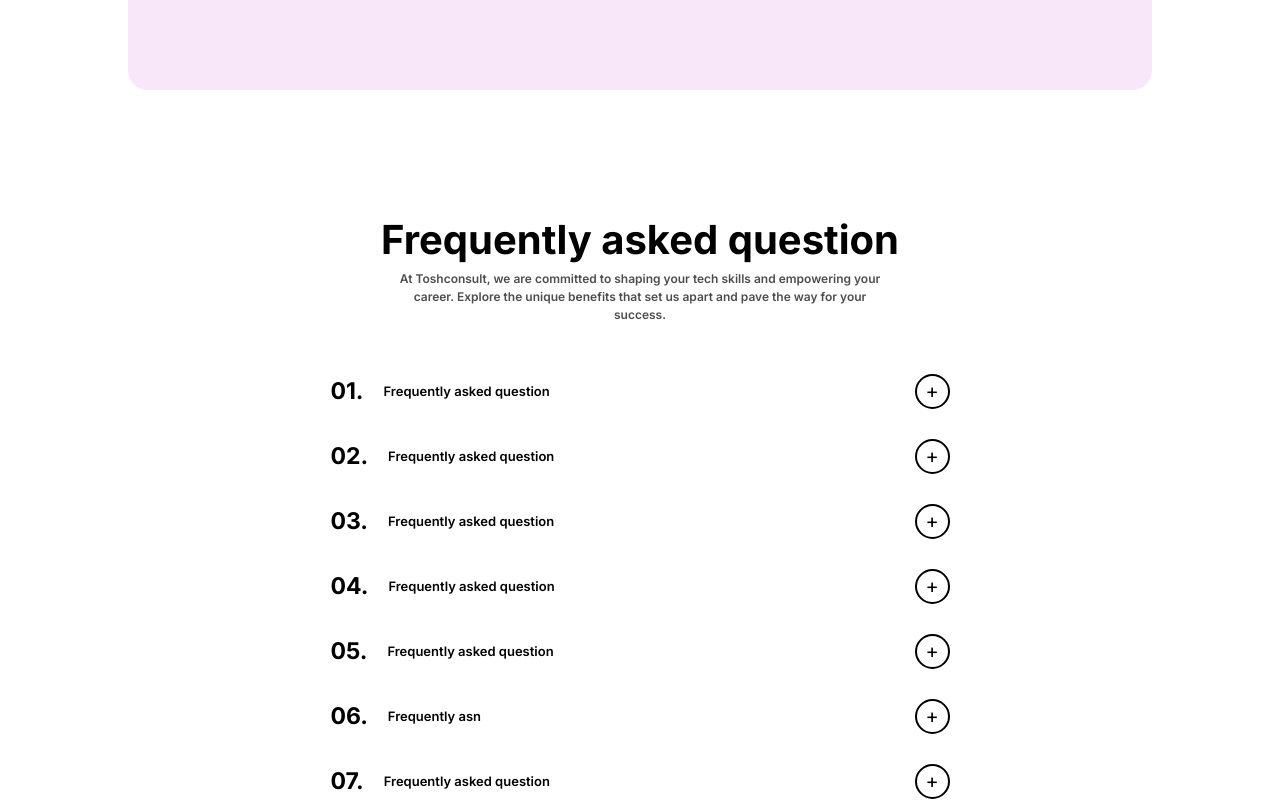
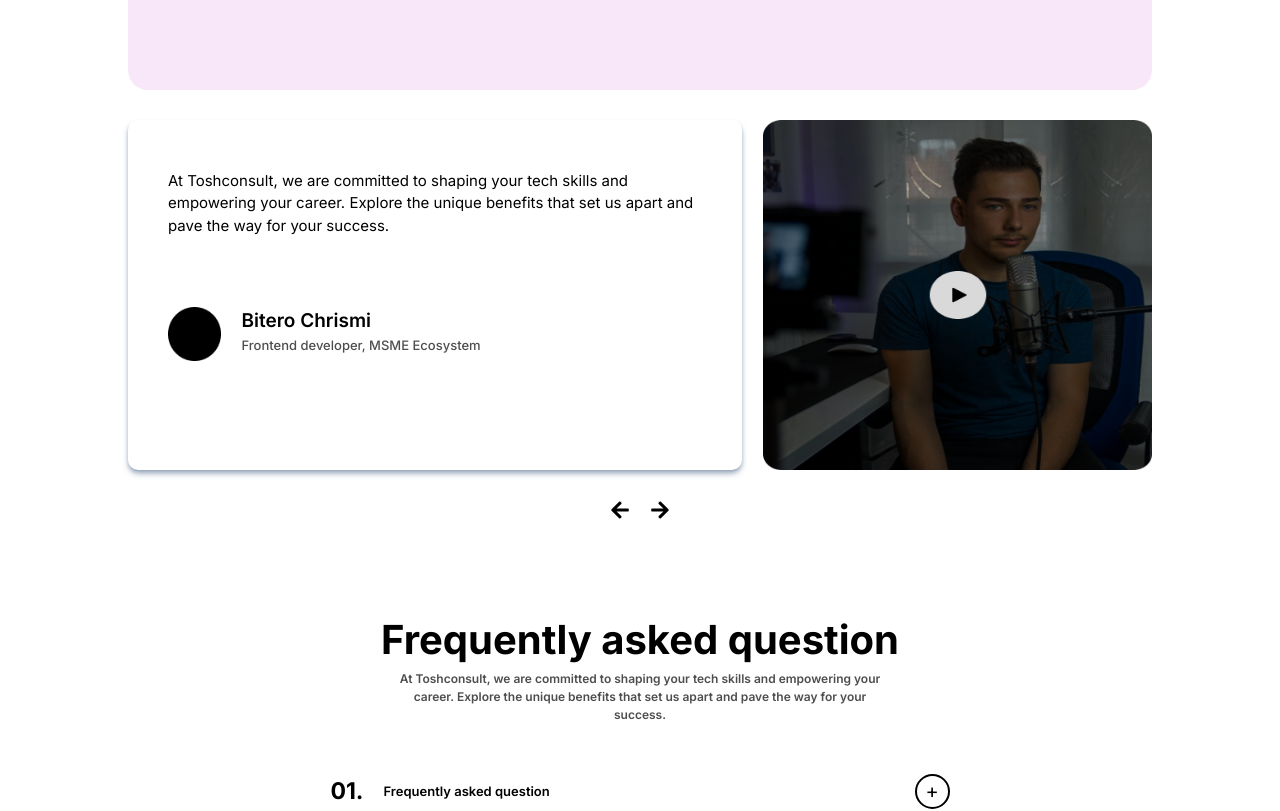
Before and after one commit to Chrismiweb/toshconsult-courses, a Next.js app: page / in a window 1280 px wide. Shown: the part 4140-4951 px from the top of the page. Built offline with nearby package versions, Linux system fonts and the light colour scheme.

Commit message:
course landin page done

```diff
--- /dev/null
+++ b/src/app/courseEnroll/page.tsx
@@ -0,0 +1,8 @@
+export default function CourseEnroll(){
+    return(
+        <div className="w-[100%] bg-[#F8E7F8] gap-[30px] justify-center items-center py-[50px] flex flex-col">
+            <h1 className="md:text-[40px] text-[30px] font-bold w-[80%] lg:w-[45%] text-center">Ready to Dive In? Enroll Now!</h1>
+            <button className="bg-[#FB9B02] hover:bg-[#dd9015] transition duration-300 text-white py-[10px] px-[20px] font-semibold rounded-[20px]">Apply Now</button>
+        </div>
+    )
+}
--- a/src/app/courseFaq/page.tsx
+++ b/src/app/courseFaq/page.tsx
@@ -64,7 +64,7 @@ export default function CourseFaq(){
             <div className="md:w-[80%] w-[90%] flex flex-col gap-[30px] justify-center items-center">
                 {questions.map((q, index)=>(
                     <div className="w-[90%] md:w-[80%]">
-                        <div onClick={()=>handleAnswe(index)} key={index} className="flex items-center justify-between px-[100px] w-[100%]">
+                        <div onClick={()=>handleAnswe(index)} key={index} className="flex items-center justify-between md:px-[50px] lg:px-[100px] w-[100%]">
                             <div className="flex gap-[20px] justify-center items-center">
                                 <h1 className="font-bold text-[23px]">{q.number}</h1>
                                 <p className="font-semibold text-[13px]">{q.questiob}</p>
@@ -74,7 +74,7 @@ export default function CourseFaq(){
                         </div>
                         {
                             answer === index &&
-                            <div className="w-[100%] py-[25px] px-[120px] justify-center items-center flex">
+                            <div className="w-[100%] py-[25px] md:px-[50px] lg:px-[100px] justify-center items-center flex">
                                 <p className="font-semibold text-[13px]">{q.answer}</p>
                             </div>
                         }
--- /dev/null
+++ b/src/app/courseReview/page.tsx
@@ -0,0 +1,75 @@
+"use client"
+import Image from "next/image"
+import pics1 from '../image/Ellipse 8.png'
+import vids1 from '../image/Group 3.png'
+import { useState } from "react"
+import { FaArrowRight } from "react-icons/fa";
+import { FaArrowLeft } from "react-icons/fa";
+import next from "next"
+export default function CourseReview(){
+    const review = [
+        {
+            comment : "At Toshconsult, we are committed to shaping your tech skills and empowering your career. Explore the unique benefits that set us apart and pave the way for your success.",
+            pics: pics1,
+            name: "Bitero Chrismi",
+            position: "Frontend developer, MSME Ecosystem",
+            video : vids1
+        },
+        {
+            comment : " your tech skills and empowering your career. Explore the unique benefits that set us apart and pave the way for your success.",
+            pics: pics1,
+            name: "Akinloye Fawas",
+            position: "Frontend developer, MSME Ecosystem",
+            video : vids1
+        },
+        {
+            comment : "empowering your career. Explore the unique benefits that set us apart and pave the way for your success.",
+            pics: pics1,
+            name: "Mr Tolu Asiwaju",
+            position: "Frontend developer, MSME Ecosystem",
+            video : vids1
+        },
+
+    ]
+
+    const [currentState, setCurrentState] = useState(0)
+    function handleNext(){
+        setCurrentState((prev)=>(prev + 1) % review.length)
+    }
+    function handlePrevious(){
+        setCurrentState((prev)=>(prev - 1 + review.length ) % review.length)
+    }
+    return(
+        <div className="w-[100%] bg-white flex flex-col justify-center items-center">
+            <div className = "w-[90%] lg:w-[80%]  flex">
+                {/* {review.map((r, index)=>( */}
+                   <div className="flex flex-col gap-[30px] w-[100%] justify-center items-center">
+                        <div  className="w-[100%] justify-between gap-[20px] flex flex-col-reverse md:flex-row">
+                            <div className="md:w-[60%] shadow-md shadow-slate-400 py-[50px] px-[40px] h-[350px] rounded-[10px]">
+                                <p className="text-black text-[15px]">{review[currentState].comment}</p>
+                                <div className="flex mt-[70px] gap-[20px]">
+                                    <div className="w-[10%] ">
+                                        <Image src={review[currentState].pics} alt="" />
+                                    </div>
+                                    <div>
+                                        <p className="font-semibold text-[19px]">{review[currentState].name}</p>
+                                        <p className="text-[#000000B2] text-[13px] font-medium">{review[currentState].position}</p>
+
+                                    </div>
+                                </div>
+                            </div>
+                            <div className="w-[100%] md:w-[38%] h-[350px] ">
+                                <Image className="h-full" src={review[currentState].video} alt="" />
+                            </div>
+                        </div>
+                        <div className="flex gap-[20px]">
+                            <button onClick={handlePrevious} className="font-bold text-black text-[30px] lg:text-[20px]"><FaArrowLeft/></button>
+                            <button onClick={handleNext}  className="font-bold text-black text-[30px] lg:text-[20px]"><FaArrowRight /></button>
+                        </div>
+                   </div>
+                {/* ))} */}
+
+            </div>
+        </div>
+    )
+}
--- a/src/app/page.tsx
+++ b/src/app/page.tsx
@@ -6,6 +6,8 @@ import AllCourses from "./allCourses/page";
 import CourseService from "./courseService/page";
 import Footer from "./footer/page";
 import CourseFaq from "./courseFaq/page";
+import CourseEnroll from "./courseEnroll/page";
+import CourseReview from "./courseReview/page";
 
 export default function Home() {
   return (
@@ -15,7 +17,9 @@ export default function Home() {
           <CourseBrands/>
           <AllCourses/>
           <CourseService/>
+          <CourseReview/>
           <CourseFaq/>
+          <CourseEnroll/>
           <Footer/>
 
       </>
```
Also changed, not shown: src/app/image/Ellipse 8.png (added), src/app/image/Group 3.png (added).
